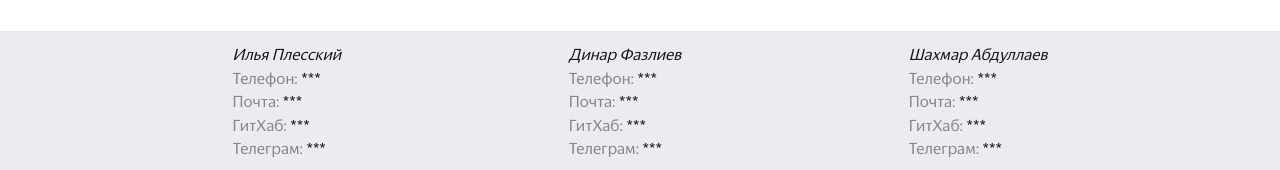
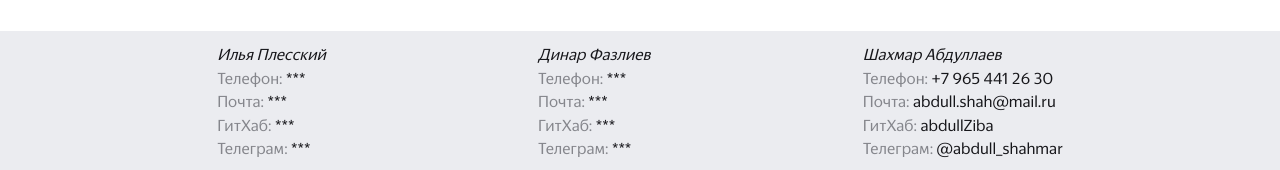
Before and after one commit to tizerr/portfoliodiploma, a React (Create React App) app: page /projects in a window 1280 px wide. Shown: the part 2240-2410 px from the top of the page. Built offline with nearby package versions, Linux system fonts and the light colour scheme.

Commit message:
Shahmar Info

```diff
--- a/src/mock/footerMembers.js
+++ b/src/mock/footerMembers.js
@@ -22,11 +22,11 @@ export const footerMembers = [
     {
         id: 3,
         name: 'Шахмар Абдуллаев',
-        tel: '***',
-        email: '***',
+        tel: '+7 965 441 26 30',
+        email: 'abdull.shah@mail.ru',
         social: {
-            git: '***',
-            telegram: '***'
+            git: 'abdullZiba',
+            telegram: '@abdull_shahmar'
         }
     }
 ]
--- a/src/mock/sliderCards.js
+++ b/src/mock/sliderCards.js
@@ -1,16 +1,20 @@
 const slideCards = [
 		{
-			"full-name": "Алеша попович",
+			"full-name": "Шахмар Абдуллаев",
 			"photo": "./img/person-photo.png",
-			"description": "Lorem ipsum dolor sit amet, consectetur adipiscing elit. Donec vel ligula vel leo commodo dapibus eu vel justo. Vivamus non odio mauris. Ut ornare tempus tincidunt. Duis quis nibh eget.",
+			"description": "Меня зовут Шахмар! Я ученик It-класса. В настоящее время популярность It-сферы развивается с огромной скоростью. И я стараюсь не отставать!",
 			"dev-stack": [
 				"HTML",
 				"CSS",
 				"JavaScript",
-				"React"
+				"React",
+				"PHP",
+				"SQl",
+				"Python",
+				"Java"
 			],
-			"gitHub": "",
-			"telegram": ""
+			"gitHub": "https://github.com/abdullZiba",
+			"telegram": "@abdull_shahmar"
 		},
 		{
 			"full-name": "Никита Васин",
```
